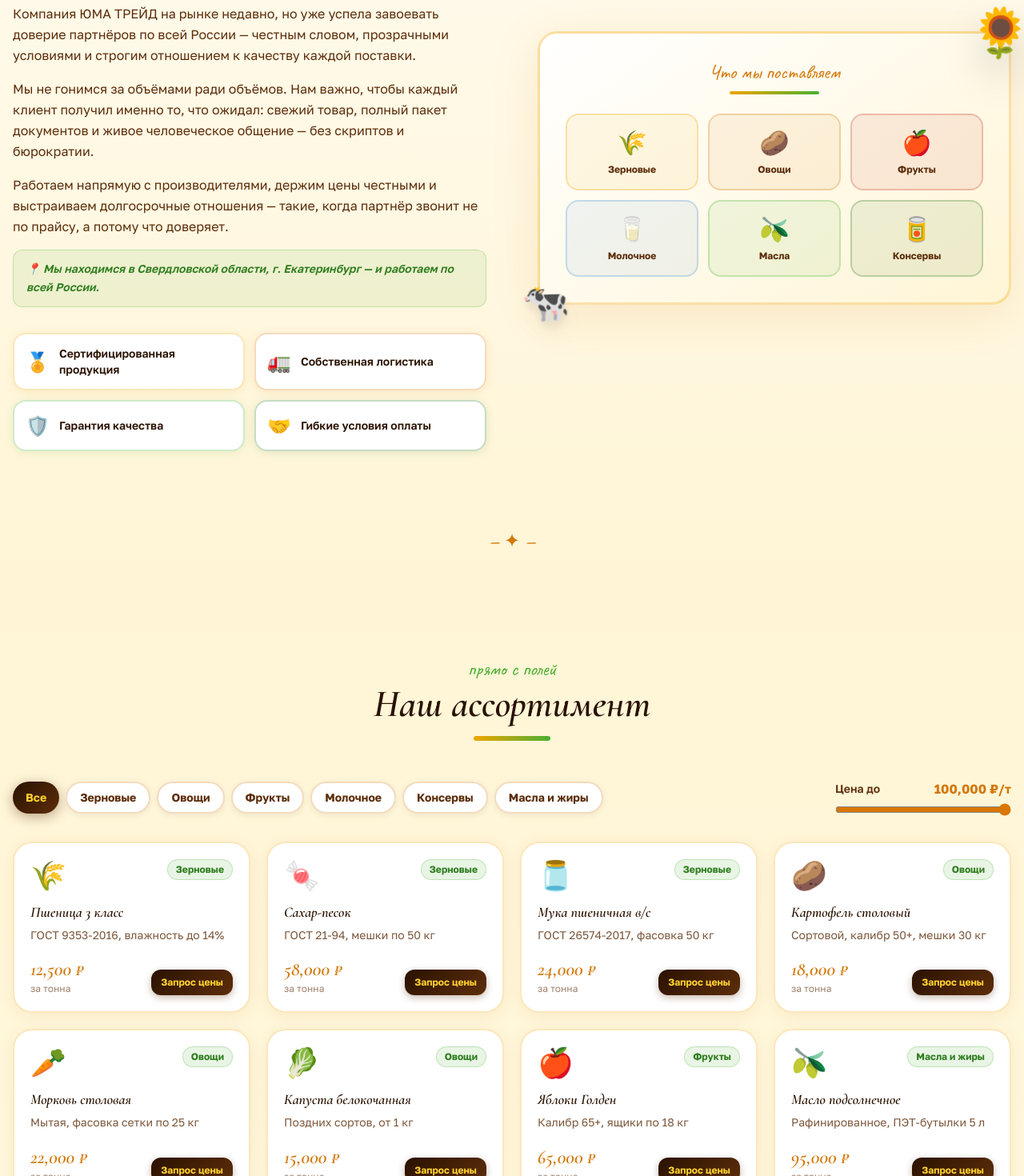
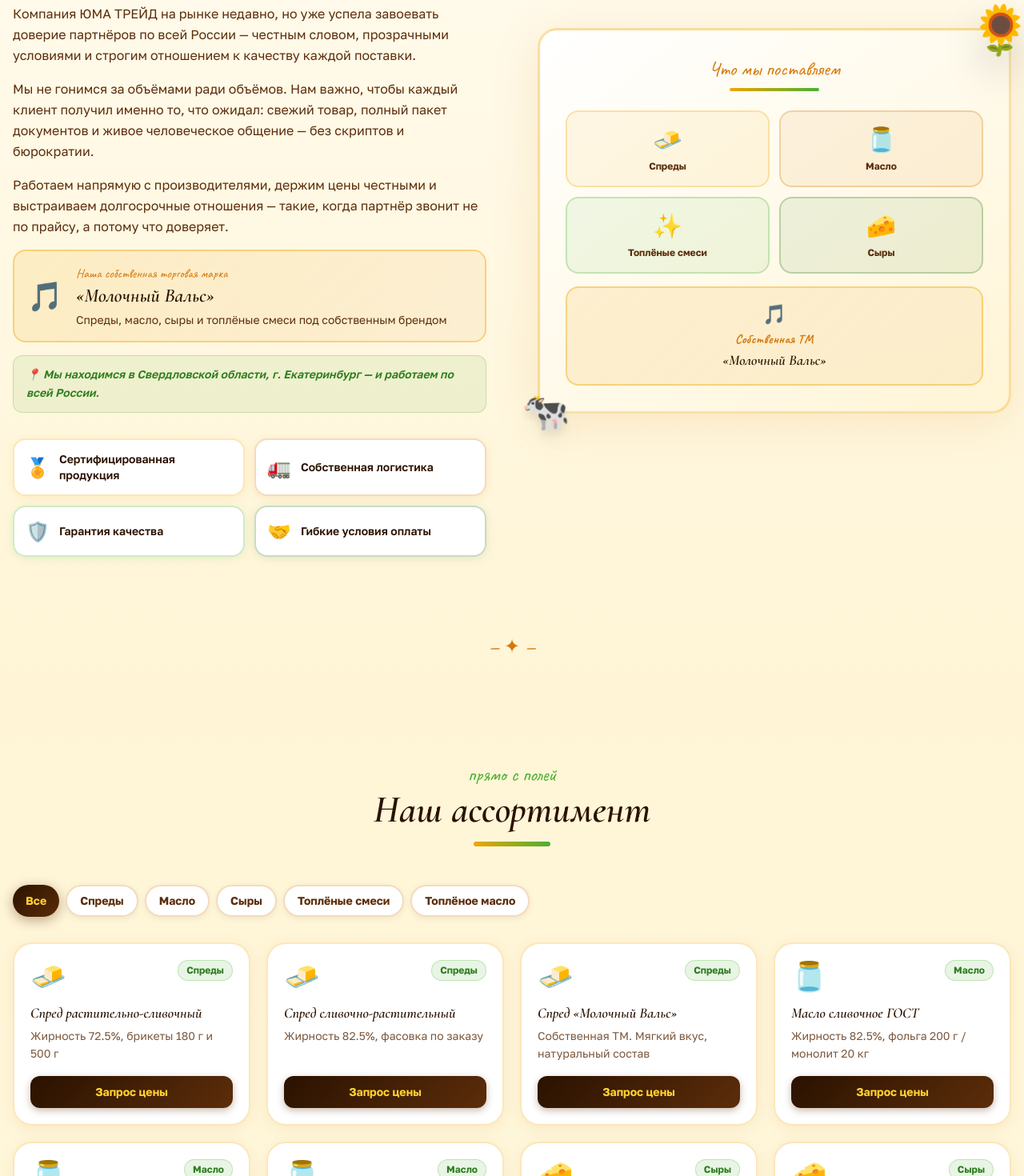
Before and after one commit to pr-poehali-dev/food-site-creation, a React (Vite) app: page / in a window 1280 px wide. Shown: the part 1040-2510 px from the top of the page at 80% size. Built offline with nearby package versions, Linux system fonts and the light colour scheme.

Commit message:
refactor: Обновлен каталог и "О нас"

```diff
--- a/src/pages/Index.tsx
+++ b/src/pages/Index.tsx
@@ -27,21 +27,22 @@ const NAV_LINKS = [
   { id: "contacts",label: "Контакты" },
 ];
 
-const CATEGORIES = ["Все", "Зерновые", "Овощи", "Фрукты", "Молочное", "Консервы", "Масла и жиры"];
+const CATEGORIES = ["Все", "Спреды", "Масло", "Сыры", "Топлёные смеси", "Топлёное масло"];
 
 const PRODUCTS = [
-  { id: 1,  name: "Пшеница 3 класс",       category: "Зерновые",    price: 12500, unit: "тонна", emoji: "🌾", desc: "ГОСТ 9353-2016, влажность до 14%" },
-  { id: 2,  name: "Сахар-песок",            category: "Зерновые",    price: 58000, unit: "тонна", emoji: "🍬", desc: "ГОСТ 21-94, мешки по 50 кг" },
-  { id: 3,  name: "Мука пшеничная в/с",     category: "Зерновые",    price: 24000, unit: "тонна", emoji: "🫙", desc: "ГОСТ 26574-2017, фасовка 50 кг" },
-  { id: 4,  name: "Картофель столовый",     category: "Овощи",       price: 18000, unit: "тонна", emoji: "🥔", desc: "Сортовой, калибр 50+, мешки 30 кг" },
-  { id: 5,  name: "Морковь столовая",       category: "Овощи",       price: 22000, unit: "тонна", emoji: "🥕", desc: "Мытая, фасовка сетки по 25 кг" },
-  { id: 6,  name: "Капуста белокочанная",   category: "Овощи",       price: 15000, unit: "тонна", emoji: "🥬", desc: "Поздних сортов, от 1 кг" },
-  { id: 7,  name: "Яблоки Голден",          category: "Фрукты",      price: 65000, unit: "тонна", emoji: "🍎", desc: "Калибр 65+, ящики по 18 кг" },
-  { id: 8,  name: "Масло подсолнечное",     category: "Масла и жиры",price: 95000, unit: "тонна", emoji: "🫒", desc: "Рафинированное, ПЭТ-бутылки 5 л" },
-  { id: 9,  name: "Молоко пастеризованное", category: "Молочное",    price: 48000, unit: "тонна", emoji: "🥛", desc: "Жирность 3.2%, Тетра Пак 1 л" },
-  { id: 10, name: "Консервы томатные",      category: "Консервы",    price: 72000, unit: "тонна", emoji: "🥫", desc: "Паста томатная, жестяные банки 3 кг" },
-  { id: 11, name: "Гречиха ядрица",         category: "Зерновые",    price: 35000, unit: "тонна", emoji: "🫘", desc: "1 сорт, ГОСТ Р 55290-2012" },
-  { id: 12, name: "Лук репчатый",           category: "Овощи",       price: 16000, unit: "тонна", emoji: "🧅", desc: "Сортовой, сетки по 25 кг" },
+  { id: 1,  name: "Спред растительно-сливочный",  category: "Спреды",         emoji: "🧈", desc: "Жирность 72.5%, брикеты 180 г и 500 г" },
+  { id: 2,  name: "Спред сливочно-растительный",  category: "Спреды",         emoji: "🧈", desc: "Жирность 82.5%, фасовка по заказу" },
+  { id: 3,  name: "Спред «Молочный Вальс»",       category: "Спреды",         emoji: "🧈", desc: "Собственная ТМ. Мягкий вкус, натуральный состав" },
+  { id: 4,  name: "Масло сливочное ГОСТ",         category: "Масло",          emoji: "🫙", desc: "Жирность 82.5%, фольга 200 г / монолит 20 кг" },
+  { id: 5,  name: "Масло крестьянское",           category: "Масло",          emoji: "🫙", desc: "Жирность 72.5%, ГОСТ 32261-2013" },
+  { id: 6,  name: "Масло «Молочный Вальс»",       category: "Масло",          emoji: "🫙", desc: "Собственная ТМ. Традиционный рецепт" },
+  { id: 7,  name: "Сыр твёрдый «Российский»",    category: "Сыры",           emoji: "🧀", desc: "Жирность 50%, головки по 5–6 кг" },
+  { id: 8,  name: "Сыр полутвёрдый «Гауда»",     category: "Сыры",           emoji: "🧀", desc: "Жирность 45%, фасовка от 500 г" },
+  { id: 9,  name: "Сыр «Молочный Вальс»",         category: "Сыры",           emoji: "🧀", desc: "Собственная ТМ. Нежный и ароматный" },
+  { id: 10, name: "Топлёная смесь классическая",  category: "Топлёные смеси", emoji: "✨", desc: "Жирность 99%, монолит 25 кг" },
+  { id: 11, name: "Топлёная смесь премиум",       category: "Топлёные смеси", emoji: "✨", desc: "Высшая очистка, нейтральный вкус" },
+  { id: 12, name: "Топлёное масло Ghee",          category: "Топлёное масло", emoji: "🫒", desc: "Жирность 99.9%, банки 0.5 л и 1 л" },
+  { id: 13, name: "Топлёное масло «Молочный Вальс»", category: "Топлёное масло", emoji: "🫒", desc: "Собственная ТМ. Традиционный деревенский рецепт" },
 ];
 
 const STATS = [
@@ -66,13 +67,12 @@ export default function Index() {
   const [activeSection, setActiveSection] = useState("home");
   const [menuOpen, setMenuOpen] = useState(false);
   const [activeCategory, setActiveCategory] = useState("Все");
-  const [maxPrice, setMaxPrice] = useState(100000);
   const [visibleSections, setVisibleSections] = useState<Set<string>>(new Set(["home"]));
   const [form, setForm] = useState({ name: "", company: "", phone: "", message: "" });
   const [formStatus, setFormStatus] = useState<"idle" | "sending" | "ok" | "error">("idle");
 
   const filteredProducts = PRODUCTS.filter(p =>
-    (activeCategory === "Все" || p.category === activeCategory) && p.price <= maxPrice
+    activeCategory === "Все" || p.category === activeCategory
   );
 
   useEffect(() => {
@@ -277,6 +277,15 @@ export default function Index() {
               <p className="font-body text-base leading-relaxed mb-4" style={{ color: C.brown }}>
                 Работаем напрямую с производителями, держим цены честными и выстраиваем долгосрочные отношения — такие, когда партнёр звонит не по прайсу, а потому что доверяет.
               </p>
+              <div className="flex items-center gap-4 rounded-2xl p-4 mb-4"
+                style={{ background: `linear-gradient(135deg, ${C.gold}22, ${C.amber}11)`, border: `2px solid ${C.gold}66` }}>
+                <div className="text-4xl flex-shrink-0">🎵</div>
+                <div>
+                  <div className="font-hand text-base" style={{ color: C.amber }}>Наша собственная торговая марка</div>
+                  <div className="font-display text-2xl italic font-bold" style={{ color: C.earth }}>«Молочный Вальс»</div>
+                  <div className="font-body text-sm mt-1" style={{ color: C.brown }}>Спреды, масло, сыры и топлёные смеси под собственным брендом</div>
+                </div>
+              </div>
               <p className="font-body text-sm leading-relaxed mb-8 italic font-semibold px-4 py-3 rounded-xl"
                 style={{ color: C.grass, backgroundColor: `${C.meadow}18`, border: `1.5px solid ${C.meadow}44` }}>
                 📍 Мы находимся в Свердловской области, г. Екатеринбург — и работаем по всей России.
@@ -305,14 +314,12 @@ export default function Index() {
                   <div className="font-hand text-2xl" style={{ color: C.amber }}>Что мы поставляем</div>
                   <div className="w-28 h-1 mx-auto mt-2 rounded-full" style={{ background: `linear-gradient(90deg, ${C.gold}, ${C.meadow})` }} />
                 </div>
-                <div className="grid grid-cols-3 gap-3">
+                <div className="grid grid-cols-2 gap-3">
                   {[
-                    { emoji: "🌾", label: "Зерновые", color: C.gold },
-                    { emoji: "🥔", label: "Овощи",    color: C.amber },
-                    { emoji: "🍎", label: "Фрукты",   color: C.red },
-                    { emoji: "🥛", label: "Молочное", color: '#4a90d9' },
-                    { emoji: "🫒", label: "Масла",    color: C.meadow },
-                    { emoji: "🥫", label: "Консервы", color: C.grass },
+                    { emoji: "🧈", label: "Спреды",          color: C.gold },
+                    { emoji: "🫙", label: "Масло",            color: C.amber },
+                    { emoji: "✨", label: "Топлёные смеси",   color: C.meadow },
+                    { emoji: "🧀", label: "Сыры",             color: C.grass },
                   ].map((cat, i) => (
                     <div key={i}
                       className="rounded-2xl p-4 text-center transition-all duration-300 cursor-default hover:scale-110 hover:-rotate-1"
@@ -321,6 +328,12 @@ export default function Index() {
                       <div className="font-body text-xs font-bold" style={{ color: C.brown }}>{cat.label}</div>
                     </div>
                   ))}
+                </div>
+                <div className="mt-4 rounded-2xl p-4 text-center"
+                  style={{ background: `linear-gradient(135deg, ${C.gold}22, ${C.amber}11)`, border: `2px solid ${C.gold}66` }}>
+                  <div className="text-2xl mb-1">🎵</div>
+                  <div className="font-hand text-base font-bold" style={{ color: C.amber }}>Собственная ТМ</div>
+                  <div className="font-display text-lg italic font-bold" style={{ color: C.earth }}>«Молочный Вальс»</div>
                 </div>
               </div>
               <div className="absolute -top-6 -right-6 text-6xl animate-float drop-shadow-2xl">🌻</div>
@@ -359,22 +372,13 @@ export default function Index() {
                   </button>
                 ))}
               </div>
-              <div className="flex flex-col gap-1.5 min-w-[220px]">
-                <div className="flex justify-between items-center">
-                  <span className="font-body text-sm font-semibold" style={{ color: C.brown }}>Цена до</span>
-                  <span className="font-body font-bold" style={{ color: C.amber }}>{maxPrice.toLocaleString()} ₽/т</span>
-                </div>
-                <input type="range" min={12000} max={100000} step={1000} value={maxPrice}
-                  onChange={e => setMaxPrice(Number(e.target.value))}
-                  className="w-full cursor-pointer accent-amber-600" />
-              </div>
             </div>
 
             {/* Карточки */}
             <div className="grid grid-cols-1 sm:grid-cols-2 lg:grid-cols-3 xl:grid-cols-4 gap-5">
               {filteredProducts.map(product => (
                 <div key={product.id}
-                  className="rounded-3xl p-5 group transition-all duration-300 hover:scale-[1.03] hover:-translate-y-1 cursor-default"
+                  className="rounded-3xl p-5 group transition-all duration-300 hover:scale-[1.03] hover:-translate-y-1 cursor-default flex flex-col"
                   style={{ backgroundColor: '#fff', border: `2px solid ${C.gold}44`, boxShadow: `0 4px 20px rgba(200,120,0,0.1)` }}>
                   <div className="flex items-start justify-between mb-3">
                     <div className="text-4xl group-hover:scale-110 transition-transform">{product.emoji}</div>
@@ -386,22 +390,14 @@ export default function Index() {
                   <h3 className="font-display text-lg font-bold italic mb-1 group-hover:text-amber-700 transition-colors" style={{ color: C.earth }}>
                     {product.name}
                   </h3>
-                  <p className="font-body text-sm leading-relaxed mb-4" style={{ color: C.brown, opacity: 0.8 }}>
+                  <p className="font-body text-sm leading-relaxed mb-4 flex-1" style={{ color: C.brown, opacity: 0.8 }}>
                     {product.desc}
                   </p>
-                  <div className="flex items-end justify-between">
-                    <div>
-                      <div className="font-display text-2xl font-bold italic" style={{ color: C.amber }}>
-                        {product.price.toLocaleString()} ₽
-                      </div>
-                      <div className="font-body text-xs" style={{ color: C.brown, opacity: 0.6 }}>за {product.unit}</div>
-                    </div>
-                    <button onClick={() => scrollTo("contacts")}
-                      className="text-xs font-body font-bold px-3 py-2 rounded-xl transition-all duration-200 hover:scale-105"
-                      style={{ background: `linear-gradient(135deg, ${C.earth}, ${C.brown})`, color: C.sunny, boxShadow: `0 3px 10px ${C.brown}55` }}>
-                      Запрос цены
-                    </button>
-                  </div>
+                  <button onClick={() => scrollTo("contacts")}
+                    className="w-full font-body font-bold text-sm py-2.5 rounded-xl transition-all duration-200 hover:scale-105"
+                    style={{ background: `linear-gradient(135deg, ${C.earth}, ${C.brown})`, color: C.sunny, boxShadow: `0 3px 10px ${C.brown}55` }}>
+                    Запрос цены
+                  </button>
                 </div>
               ))}
             </div>
```
